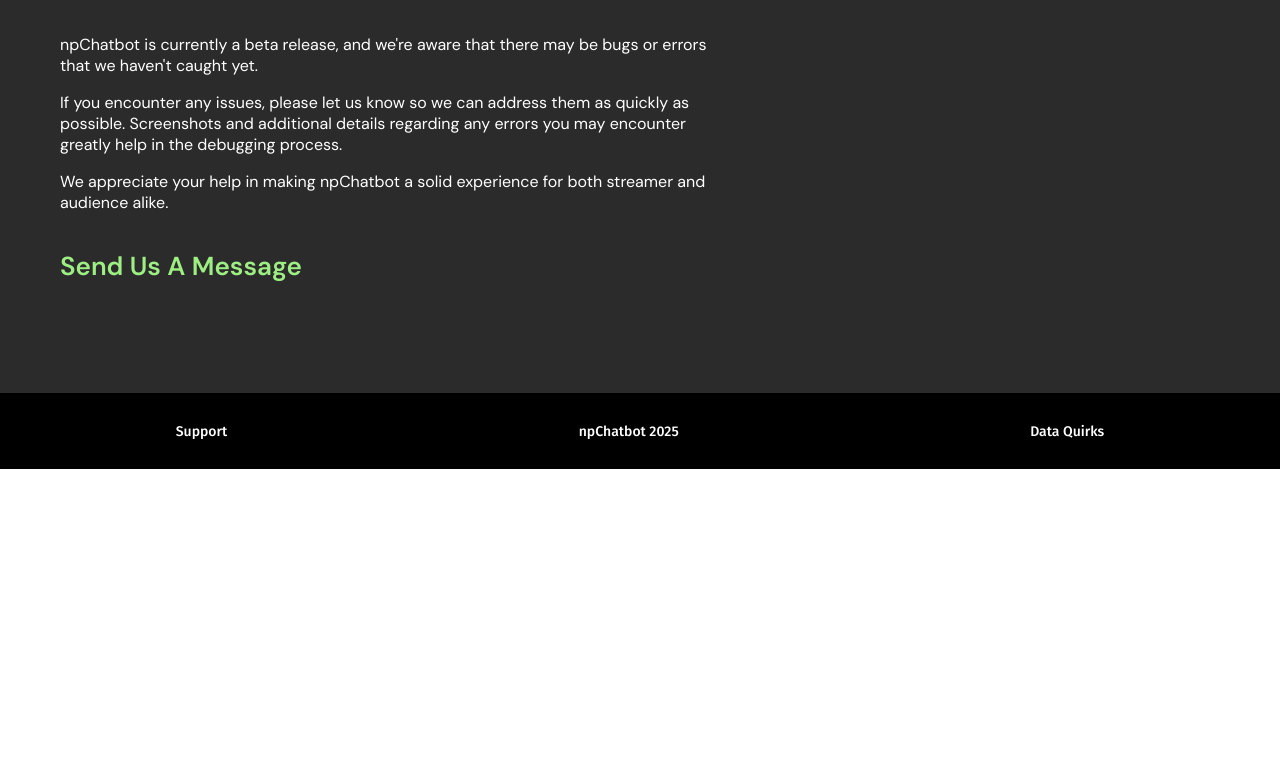
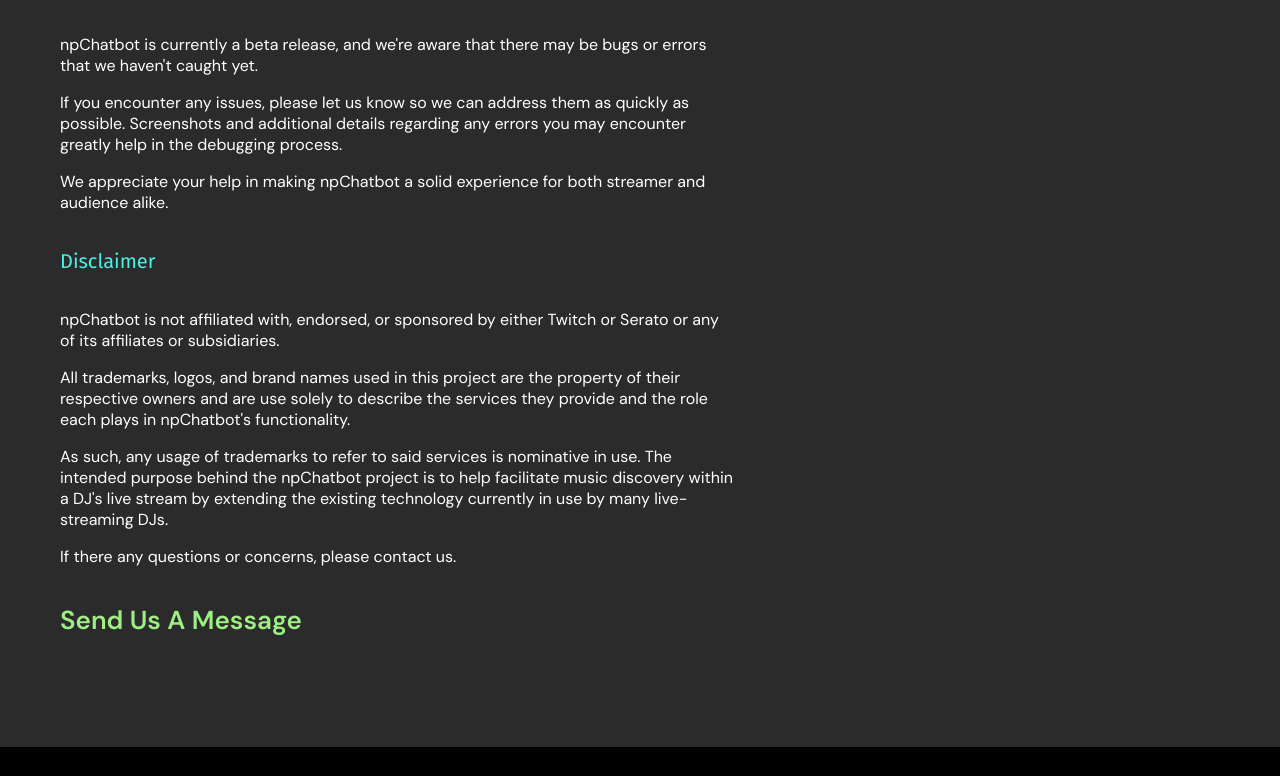
Before and after one commit to marcusmcb/np-chatbot-site, a React (Create React App) app: page /feedback in a window 1280 px wide. Shown: the part 607-1383 px from the top of the page. Before the commit the page ends 1076 px from the top, so only its background shows below. Built offline with nearby package versions, Linux system fonts and the light colour scheme.

Commit message:
added disclaimer to feedback page

```diff
--- a/src/pages/feedback/FeedbackPage.tsx
+++ b/src/pages/feedback/FeedbackPage.tsx
@@ -46,6 +46,29 @@ const FeedbackPage = (): JSX.Element => {
 					</p>
 				</div>
 			</div>
+			<div className='feedback-page-subheader'>Disclaimer</div>
+			<div className='feedback-page-container'>
+				<div className='feedback-page-item'>
+					<p>
+						npChatbot is not affiliated with, endorsed, or sponsored by either
+						Twitch or Serato or any of its affiliates or subsidiaries.
+					</p>
+					<p>
+						All trademarks, logos, and brand names used in this project are the
+						property of their respective owners and are use solely to describe
+						the services they provide and the role each plays in npChatbot's
+						functionality.
+					</p>
+					<p>
+						As such, any usage of trademarks to refer to said services is
+						nominative in use. The intended purpose behind the npChatbot project
+						is to help facilitate music discovery within a DJ's live stream by
+						extending the existing technology currently in use by many
+						live-streaming DJs.{' '}
+					</p>
+					<p>If there any questions or concerns, please contact us.</p>
+				</div>
+			</div>
 
 			<div className='feedback-page-item'>
 				<a
```
